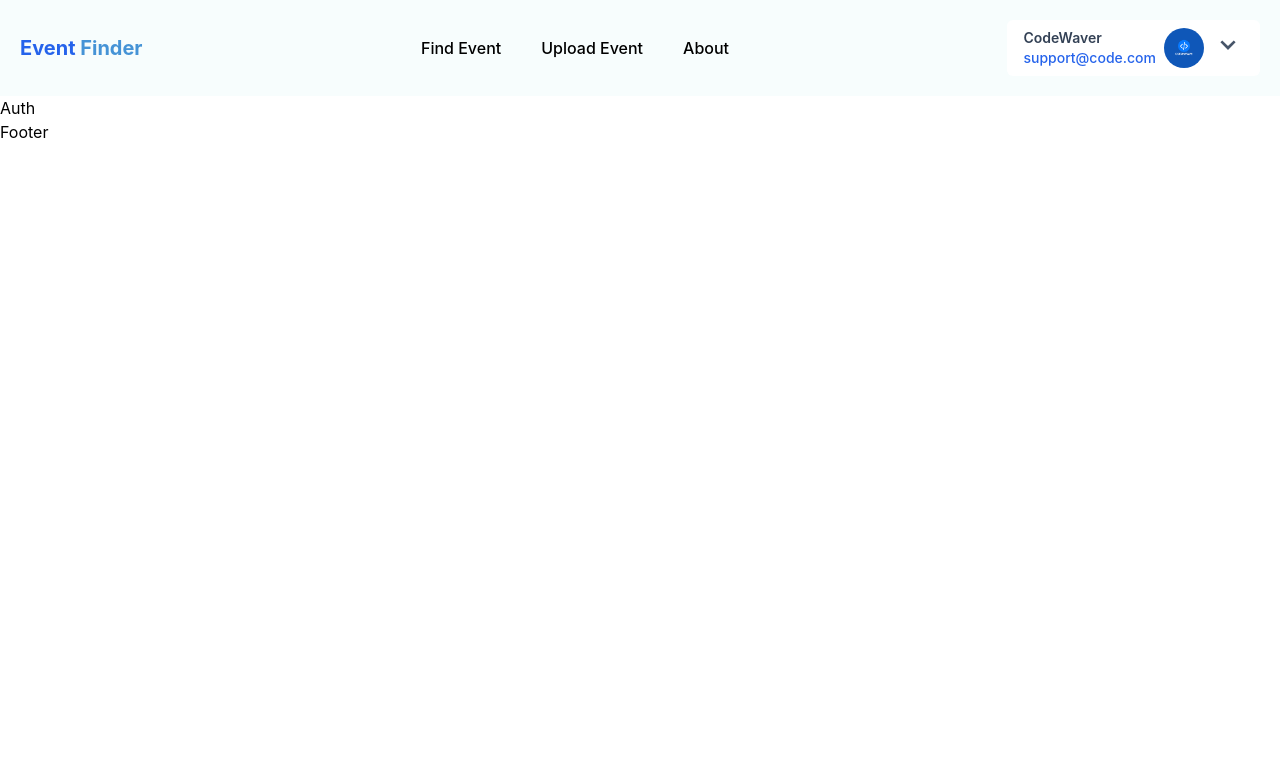
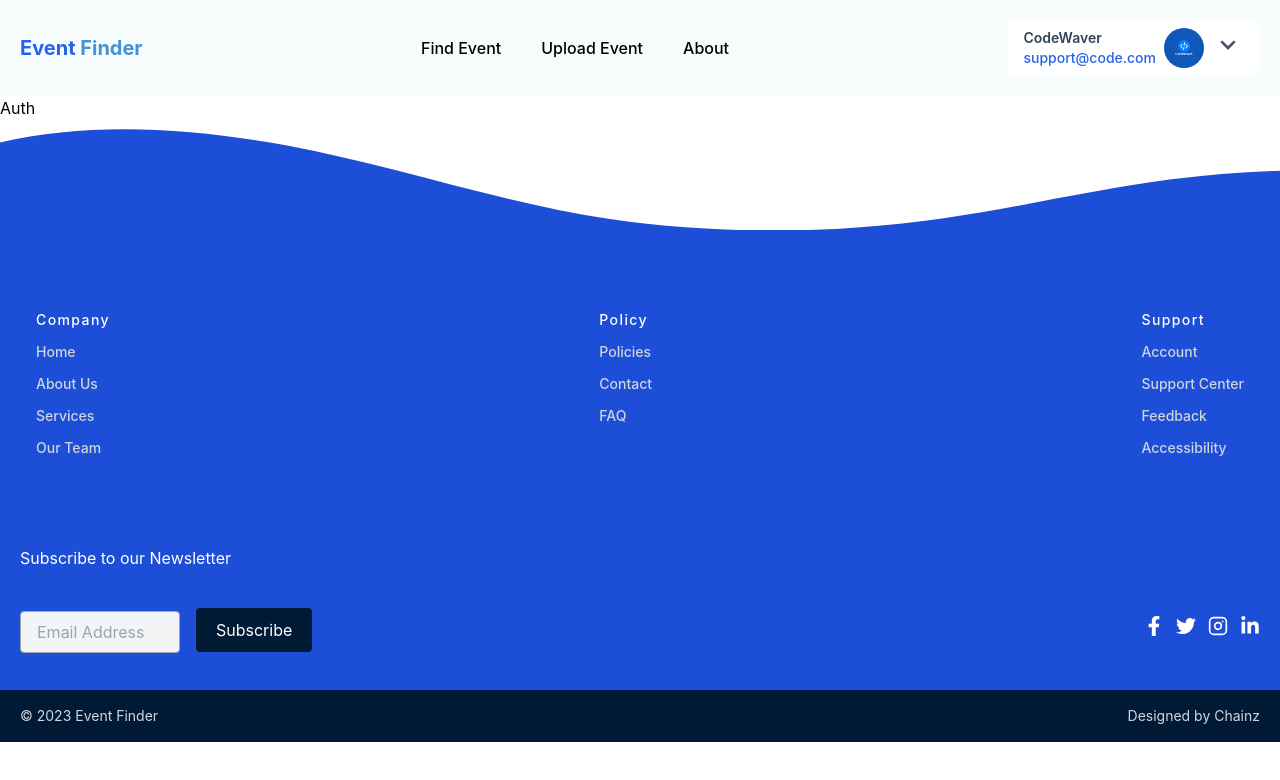
Before and after one commit to Chainz7/web-event_insight-mern, a React (Vite) app in the folder client/: page /user-auth in a window 1280 px wide. Shown: the top 780 px of the page. Built offline with nearby package versions, Linux system fonts and the light colour scheme.

Commit message:
Footer
Frontend

```diff
--- a/client/src/components/Footer.jsx
+++ b/client/src/components/Footer.jsx
@@ -1,7 +1,108 @@
 import React from "react";
+import { FaFacebookF, FaTwitter, FaLinkedinIn } from "react-icons/fa";
+import { FiInstagram } from "react-icons/fi";
+import { footerLinks } from "../utils/data";
+import { Link } from "react-router-dom";
+import TextInput from "./TextInput";
+import CustomButton from "./CustomButton";
 
 const Footer = () => {
-  return <div>Footer</div>;
+  return (
+    <footer className="text-white mp-20">
+      <div className="overflow-x-hidden -mb-0.5">
+        <svg
+          preserveAspectRatio="none"
+          viewBox="0 0 1200 120"
+          xmlns="http://www.w3.org/2000/svg"
+          style={{
+            fill: "#1d4ed8",
+            width: "125%",
+            height: 112,
+            transform: "rotate(180deg)",
+          }}
+        >
+          <path d="M321.39 56.44c58-10.79 114.16-30.13 172-41.86 82.39-16.72 168.19-17.73 250.45-.39C823.78 31 906.67 72 985.66 92.83c70.05 18.48 146.53 26.09 214.34 3V0H0v27.35a600.21 600.21 0 00321.39 29.09z" />
+        </svg>
+      </div>
+
+      <div className="bg-[#1d4ed8] ">
+        <div className="container px-5 py-20 mx-auto ">
+          <div className="w-full flex flex-wrap gap-10 justify-between -mb-10 -px-4">
+            {footerLinks.map(({ id, title, links }) => (
+              <div className="w-auto px-4 " key={id + title}>
+                <h2 className="font-medium text-white tracking-widest text-sm mb-3">
+                  {title}
+                </h2>
+
+                <div className="mb-10 flex flex-col gap-3 ">
+                  {links.map((link, index) => (
+                    <Link
+                      key={link + index}
+                      to="/"
+                      className="text-gray-300 text-sm hover:text-white "
+                    >
+                      {link}
+                    </Link>
+                  ))}
+                </div>
+              </div>
+            ))}
+          </div>
+        </div>
+
+        <div className="">
+          <p className="container px-5 mx-auto text-white mt-2 ">
+            Subscribe to our Newsletter
+          </p>
+
+          <div className="container mx-auto px-5 pt-6 pb-8 flex flex-wrap items-center justify-between ">
+            <div className="w-full md:w-2/4 lg:w-1/3 h-16 flex items-center justify-center md:justify-start ">
+              <TextInput
+                styles="w-full flex-grow md:w-40 2xl:w-64 bg-gray-100 sm:mr-4 md-2"
+                type="email"
+                placeholder="Email Address"
+              />
+
+              <CustomButton
+                title="Subscribe"
+                containerStyles={
+                  "block bg-[#001a36] text-white px-5 py-2.5 text-md rounded hover:bg-blue-800 focus:potline-none flex-col items-center mt-2"
+                }
+              />
+            </div>
+
+            <span className="inline-flex lg:ml-auto lg:mt-0 mt-6 w-full justify-center md:justify-start md:w-auto">
+              <a className="text-white text-xl  hover:scale-125 ease-in-out duration-300">
+                <FaFacebookF />
+              </a>
+              <a className="ml-3 text-white text-xl  hover:scale-125 ease-in-out duration-300">
+                <FaTwitter />
+              </a>
+              <a className="ml-3 text-white text-xl  hover:scale-125 ease-in-out duration-300">
+                <FiInstagram />
+              </a>
+
+              <a className="ml-3 text-white text-xl  hover:scale-125 ease-in-out duration-300">
+                <FaLinkedinIn />
+              </a>
+            </span>
+          </div>
+        </div>
+
+        <div className="bg-[#001a36]">
+          <div className="container mx-auto py-4 px-5 flex flex-wrap flex-col sm:flex-row">
+            <p className="text-gray-300 text-sm text-center sm:text-left">
+              &copy; 2023 Event Finder
+            </p>
+
+            <span className="sm:ml-auto sm:mt-0 mt-2 sm:w-auto w-full sm:text-left text-center text-gray-300 text-sm">
+              Designed by Chainz
+            </span>
+          </div>
+        </div>
+      </div>
+    </footer>
+  );
 };
 
 export default Footer;
--- /dev/null
+++ b/client/src/components/TextInput.jsx
@@ -0,0 +1,23 @@
+import React from "react";
+
+const TextInput = React.forwardRef(
+  ({ type, placeholder, styles, label, register, name, error }, ref) => {
+    return (
+      <div className="flex flex-col mt-2">
+        <p className="text-gray-600 text-sm mb-1">{label}</p>
+        <input
+          type={type}
+          name={name}
+          placeholder={placeholder}
+          ref={ref}
+          className={`rounded border border-gray-400 focus:outline-none focus:border-blue-500 focus:ring-1 focus:ring-blue-500 text-base px-4 py-2 ${styles}`}
+          {...register}
+          aria-invalid={error ? "true" : "false"}
+        />
+        {error && <span className="text-xs text-red-500 mt-0.5">{error}</span>}
+      </div>
+    );
+  }
+);
+
+export default TextInput;
--- a/client/src/components/index.js
+++ b/client/src/components/index.js
@@ -1,5 +1,6 @@
 import Navbar from "./Navbar";
 import Footer from "./Footer";
 import CustomButton from "./CustomButton";
+import TextInput from "./TextInput";
 
-export { Navbar, Footer, CustomButton };
+export { Navbar, Footer, CustomButton, TextInput };
```
